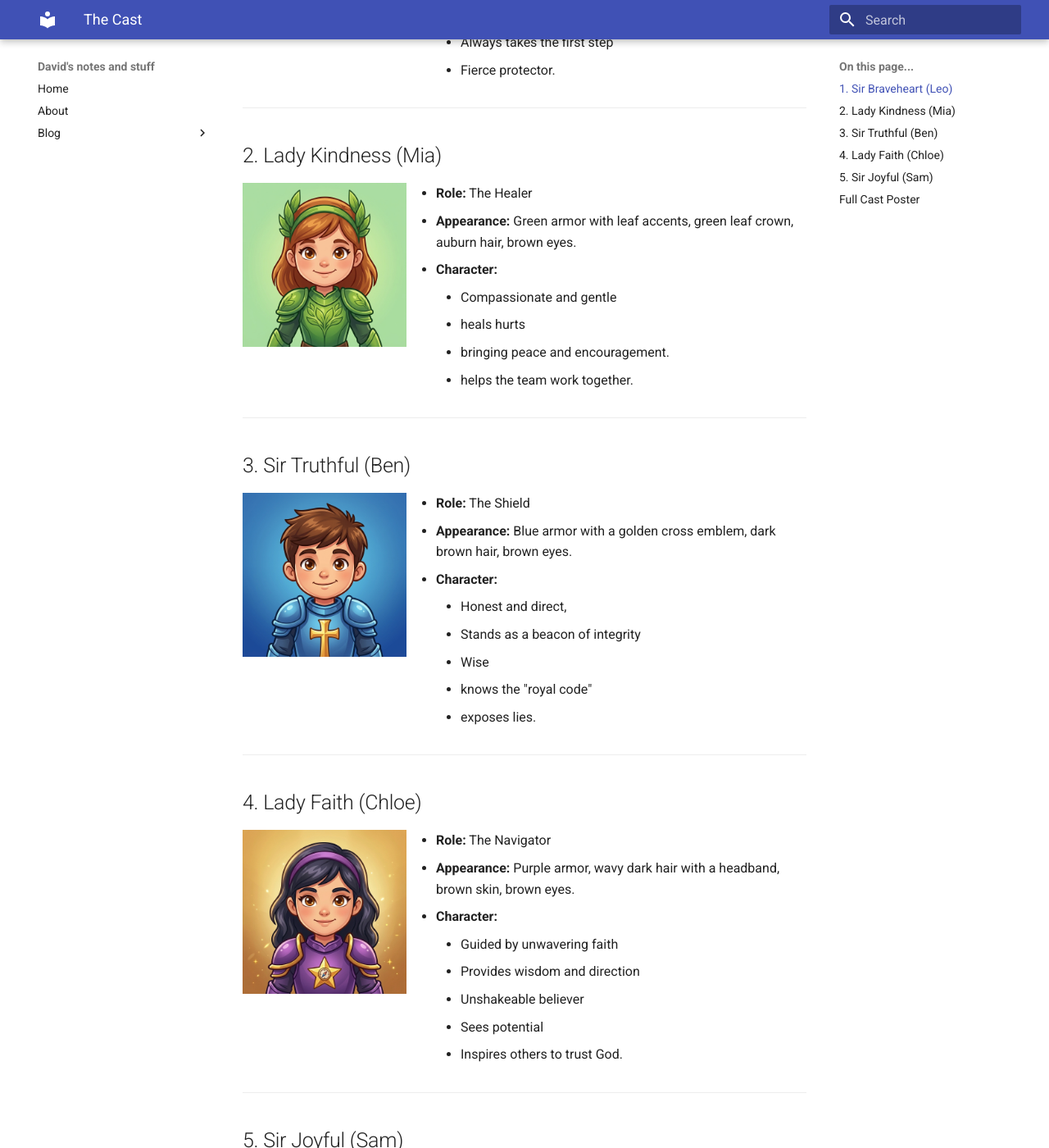
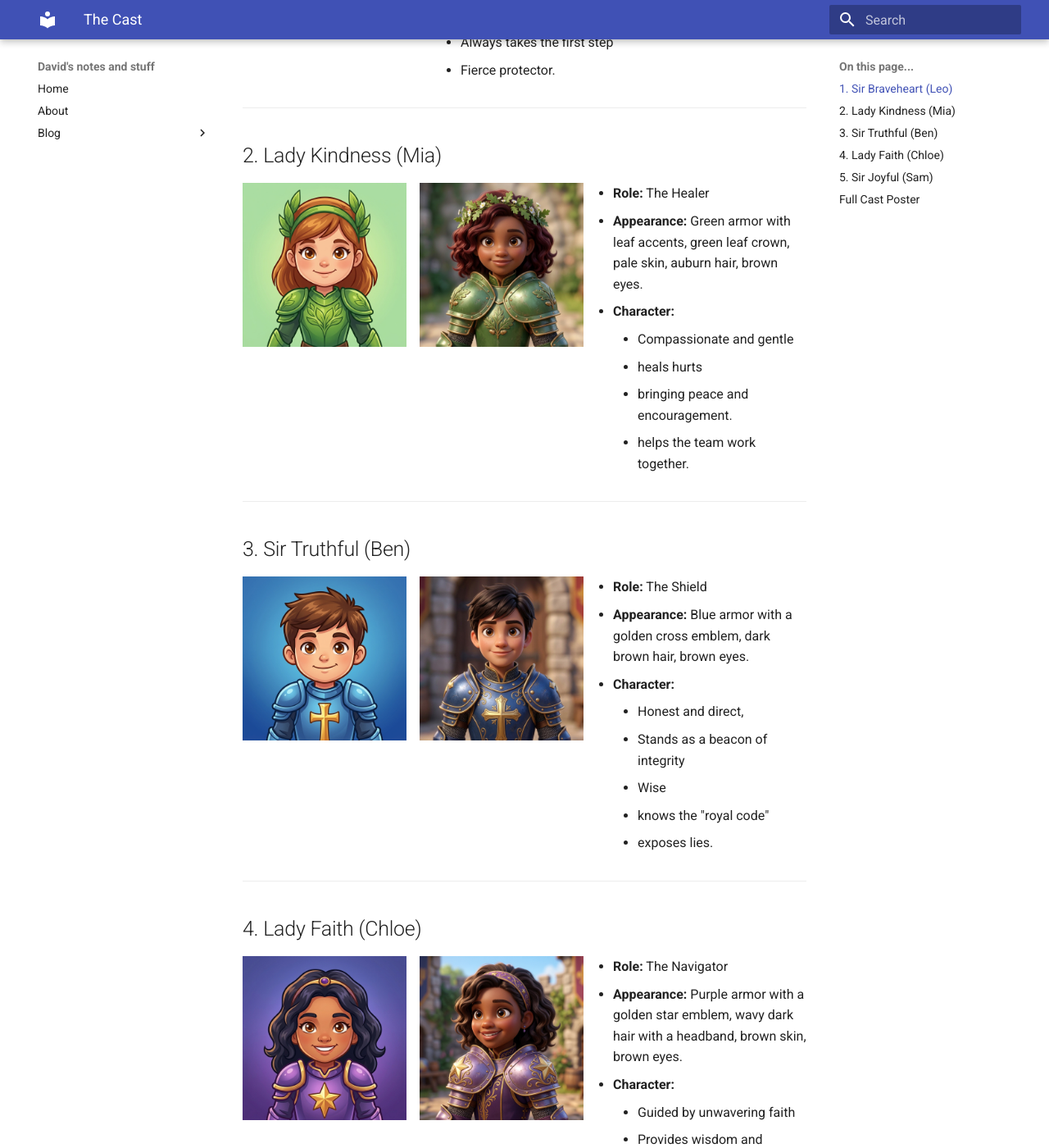
Before and after one commit to dmcewing/website, an MkDocs documentation site: the page built from docs/kids/profiles.md, in a window 1280 px wide and 1400 px high, scrolled down 385 px. Shown: the whole window at 82% size. Built offline with MkDocs 1.6.1 and Material for MkDocs 9.7.7, drawn with Linux system fonts in a browser that asks for light colours.

Commit message:
3d Profiles

```diff
--- a/docs/kids/profiles.md
+++ b/docs/kids/profiles.md
@@ -24,9 +24,10 @@ draft: false
 
 ## 2. Lady Kindness (Mia)
 ![Lady Kindness Profile Picture](Mia_Profile.jpg){ align=left width="200" }
+![Lady Kindness Profile Picture](3D/Mia_3D_Profile.jpg){ align=left width="200" }
 
 - **Role:** The Healer
-- **Appearance:** Green armor with leaf accents, green leaf crown, auburn hair, brown eyes.
+- **Appearance:** Green armor with leaf accents, green leaf crown, pale skin, auburn hair, brown eyes.
 - **Character:**
     - Compassionate and gentle
     - heals hurts
@@ -37,6 +38,7 @@ draft: false
 
 ## 3. Sir Truthful (Ben)
 ![Sir Truthful Profile Picture](Ben_Profile.jpg){ align=left width="200" }
+![Sir Truthful Profile Picture](3D/Ben_3D_Profile.jpg){ align=left width="200" }
 
 - **Role:** The Shield
 - **Appearance:** Blue armor with a golden cross emblem, dark brown hair, brown eyes.
@@ -50,10 +52,11 @@ draft: false
 ---
 
 ## 4. Lady Faith (Chloe)
-![Lady Faith Profile Picture](chloe_profile.jpg){ align=left width="200" }
+![Lady Faith Profile Picture](Chloe_Profile.jpg){ align=left width="200" }
+![Lady Faith Profile Picture](3D/Chloe_3D_Profile.jpg){ align=left width="200" }
 
 - **Role:** The Navigator
-- **Appearance:** Purple armor, wavy dark hair with a headband, brown skin, brown eyes.
+- **Appearance:** Purple armor with a golden star emblem, wavy dark hair with a headband, brown skin, brown eyes.
 - **Character:**
     - Guided by unwavering faith
     - Provides wisdom and direction
@@ -65,6 +68,7 @@ draft: false
 
 ## 5. Sir Joyful (Sam)
 ![Sir Joyful Profile Picture](Sam_Profile.jpg){ align=left width="200" }
+![Sir Joyful Profile Picture](3D/Sam_3D_Profile.jpg){ align=left width="200" }
 
 - **Role:** The Musician
 - **Appearance:** Bronze/orange armor with a treble clef emblem, curly black hair, brown eyes.
```
Also changed, not shown: docs/kids/3D/Ben_3D_Profile.jpg (added), docs/kids/3D/Chloe_3D_Profile.jpg (added), docs/kids/3D/Mia_3D_Profile.jpg (added), docs/kids/3D/Sam_3D_Profile.jpg (added), docs/kids/Chloe_3D_Profile.jpg (added), docs/kids/Chloe_Profile.jpg (added), docs/kids/chloe_profile.jpg (deleted).
